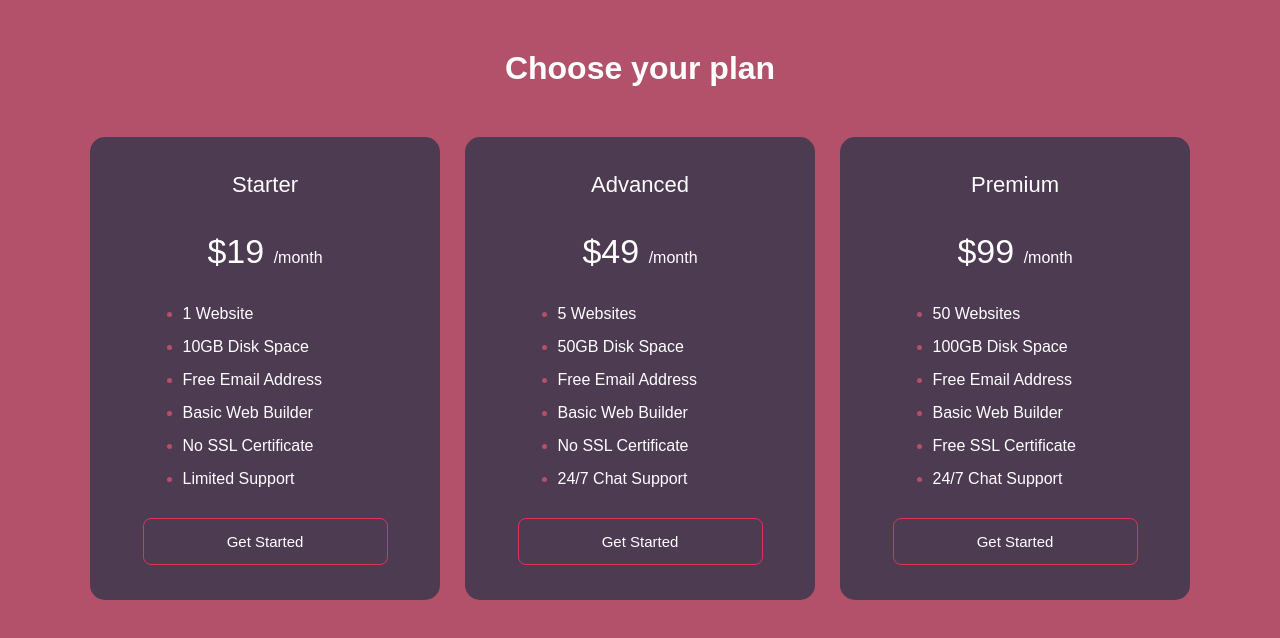
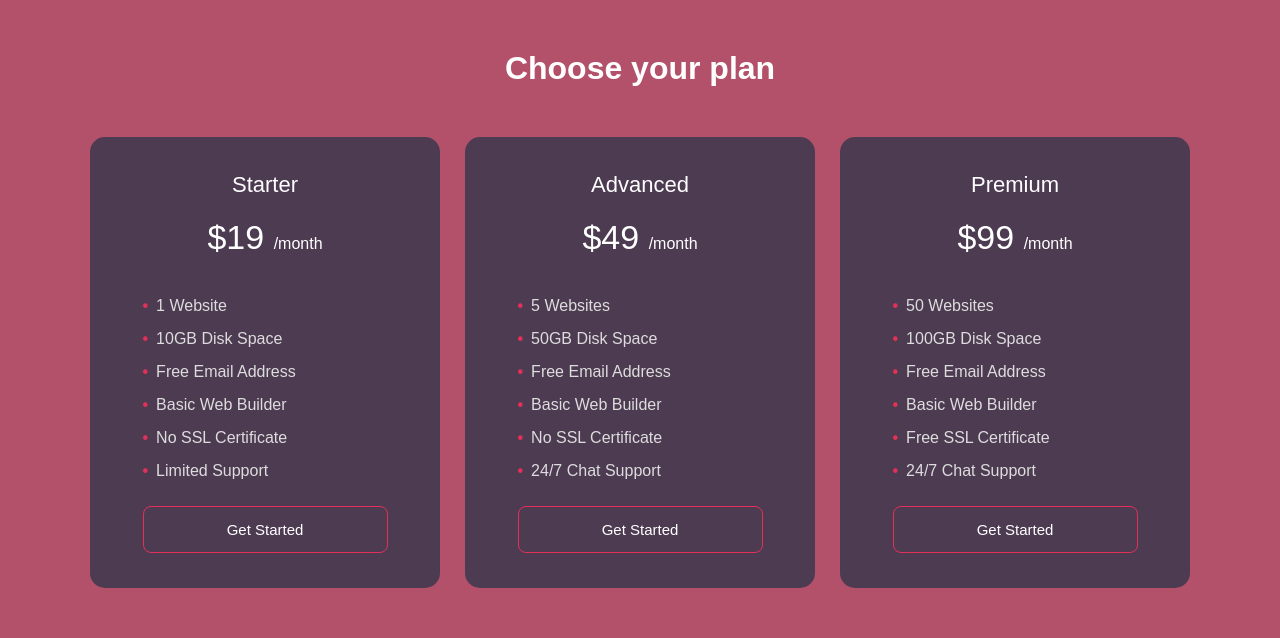
Before and after one commit to MeFay/Recreat-pricing-table, a plain HTML site: page index.html in a window 1280 px wide. Drawn offline with Linux system fonts and the light colour scheme.

Commit message:
Finished

```diff
--- a/styles.css
+++ b/styles.css
@@ -6,8 +6,6 @@ body {
   font-family: "Poppins", sans-serif;
   box-sizing: border-box;
 }
-
-
 
 .container {
   width: 100%;
@@ -47,11 +45,6 @@ body {
   font-size: 34px;
   margin: 20px 0 40px;
   font-weight: 500;
-  display: block;
-  margin-block-start: 1em;
-  margin-block-end: 1em;
-  margin-inline-start: 0px;
-  margin-inline-end: 0px;
 }
 
 .price-col h3 span {
@@ -60,15 +53,23 @@ body {
 
 .price-col ul {
   text-align: left;
-    margin: 20px 0;
+  /* margin: 20px 0; */
+
+  padding: 0;
+  list-style: none;
 }
 
 .price-col ul li {
   height: 18px;
   margin-bottom: 15px;
+  color: #ddd;
 }
-.price-col ul li::marker {
-    color: #b25169;
+
+.price-col ul li::before {
+  content: "\2022";
+  color: #e33058;
+  font-weight: bold;
+  margin-right: 8px;
 }
 
 .price-col button {
@@ -84,6 +85,6 @@ body {
   transition: background 0.5s;
 }
 
-.bold{
+.bold {
   font-weight: 700;
 }
```
Lines whose indentation alone changed are shown as unchanged.
